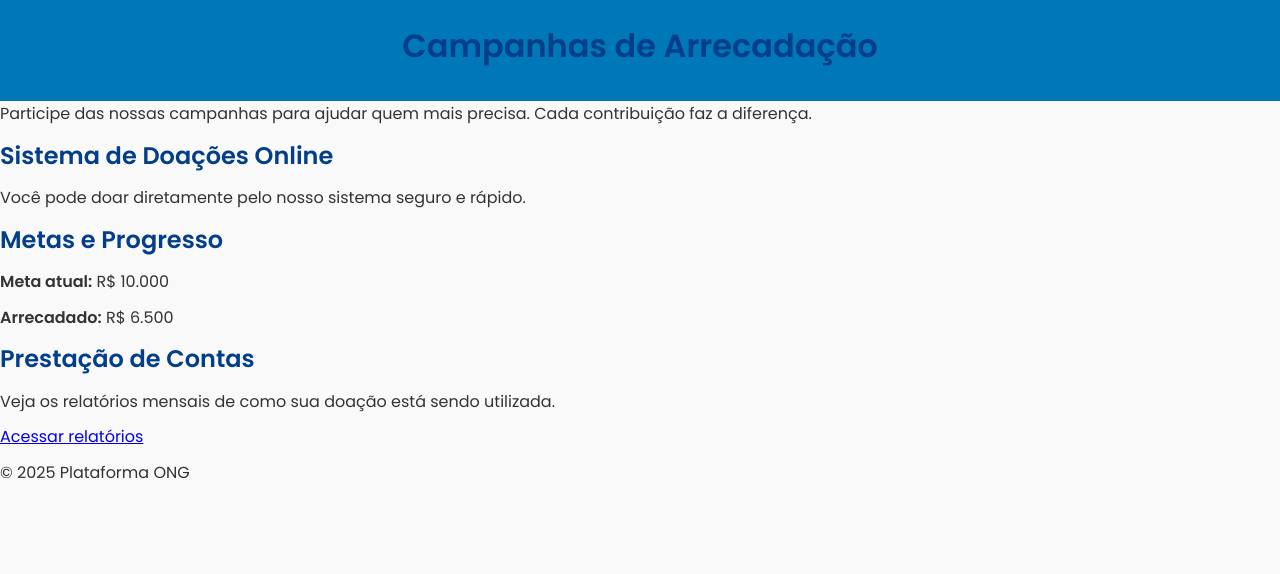
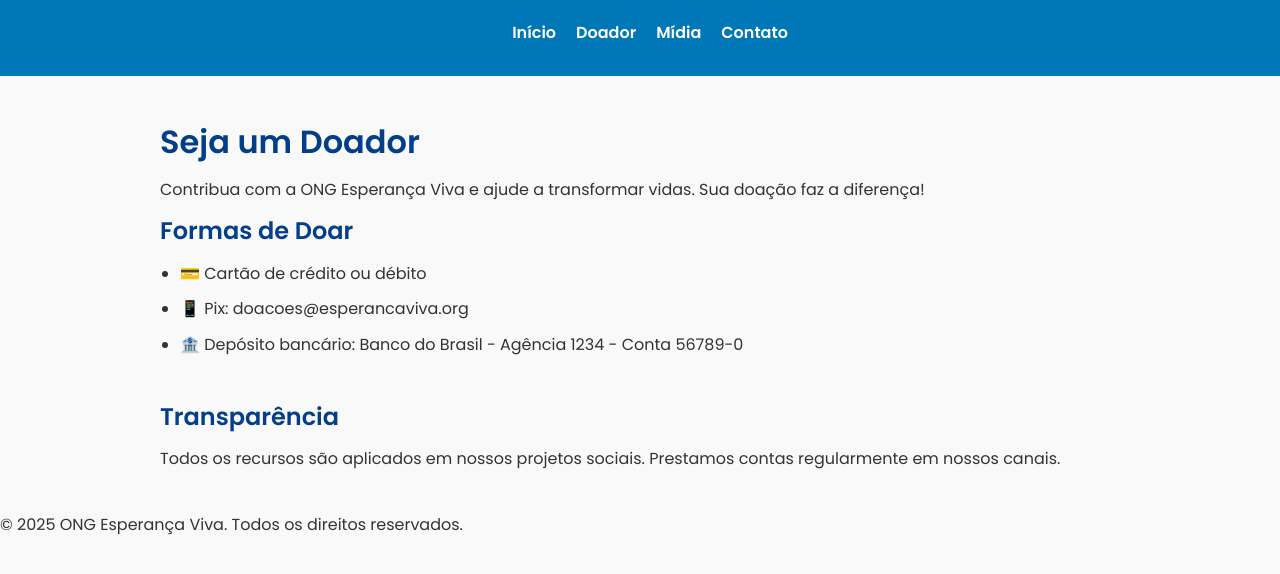
Before and after one commit to gustavoalveslopes17/plataforma-ong, a plain HTML site: page doador.html in a window 1280 px wide. Drawn offline with Linux system fonts and the light colour scheme; files that its build step writes are made by us from their sources.

Commit message:
Update doador.html

```diff
--- a/doador.html
+++ b/doador.html
@@ -1,32 +1,43 @@
 <!DOCTYPE html>
-<html lang="pt-br">
+<html lang="pt-BR">
 <head>
   <meta charset="UTF-8">
-  <title>Campanhas de Arrecadação</title>
+  <title>Seja um Doador - ONG Esperança Viva</title>
   <link rel="stylesheet" href="style.css">
 </head>
 <body>
   <header>
-    <h1>Campanhas de Arrecadação</h1>
+    <nav>
+      <ul>
+        <li><a href="index.html">Início</a></li>
+        <li><a href="doador.html">Doador</a></li>
+        <li><a href="midia.html">Mídia</a></li>
+        <li><a href="contato.html">Contato</a></li>
+      </ul>
+    </nav>
   </header>
 
-  <div class="container">
-    <p>Participe das nossas campanhas para ajudar quem mais precisa. Cada contribuição faz a diferença.</p>
+  <main>
+    <h1>Seja um Doador</h1>
+    <p>Contribua com a ONG Esperança Viva e ajude a transformar vidas. Sua doação faz a diferença!</p>
 
-    <h2>Sistema de Doações Online</h2>
-    <p>Você pode doar diretamente pelo nosso sistema seguro e rápido.</p>
+    <section>
+      <h2>Formas de Doar</h2>
+      <ul>
+        <li>💳 Cartão de crédito ou débito</li>
+        <li>📱 Pix: doacoes@esperancaviva.org</li>
+        <li>🏦 Depósito bancário: Banco do Brasil - Agência 1234 - Conta 56789-0</li>
+      </ul>
+    </section>
 
-    <h2>Metas e Progresso</h2>
-    <p><strong>Meta atual:</strong> R$ 10.000</p>
-    <p><strong>Arrecadado:</strong> R$ 6.500</p>
-
-    <h2>Prestação de Contas</h2>
-    <p>Veja os relatórios mensais de como sua doação está sendo utilizada.</p>
-    <p><a href="relatorios.html">Acessar relatórios</a></p>
-  </div>
+    <section>
+      <h2>Transparência</h2>
+      <p>Todos os recursos são aplicados em nossos projetos sociais. Prestamos contas regularmente em nossos canais.</p>
+    </section>
+  </main>
 
   <footer>
-    <p>&copy; 2025 Plataforma ONG</p>
+    <p>&copy; 2025 ONG Esperança Viva. Todos os direitos reservados.</p>
   </footer>
 </body>
 </html>
```
